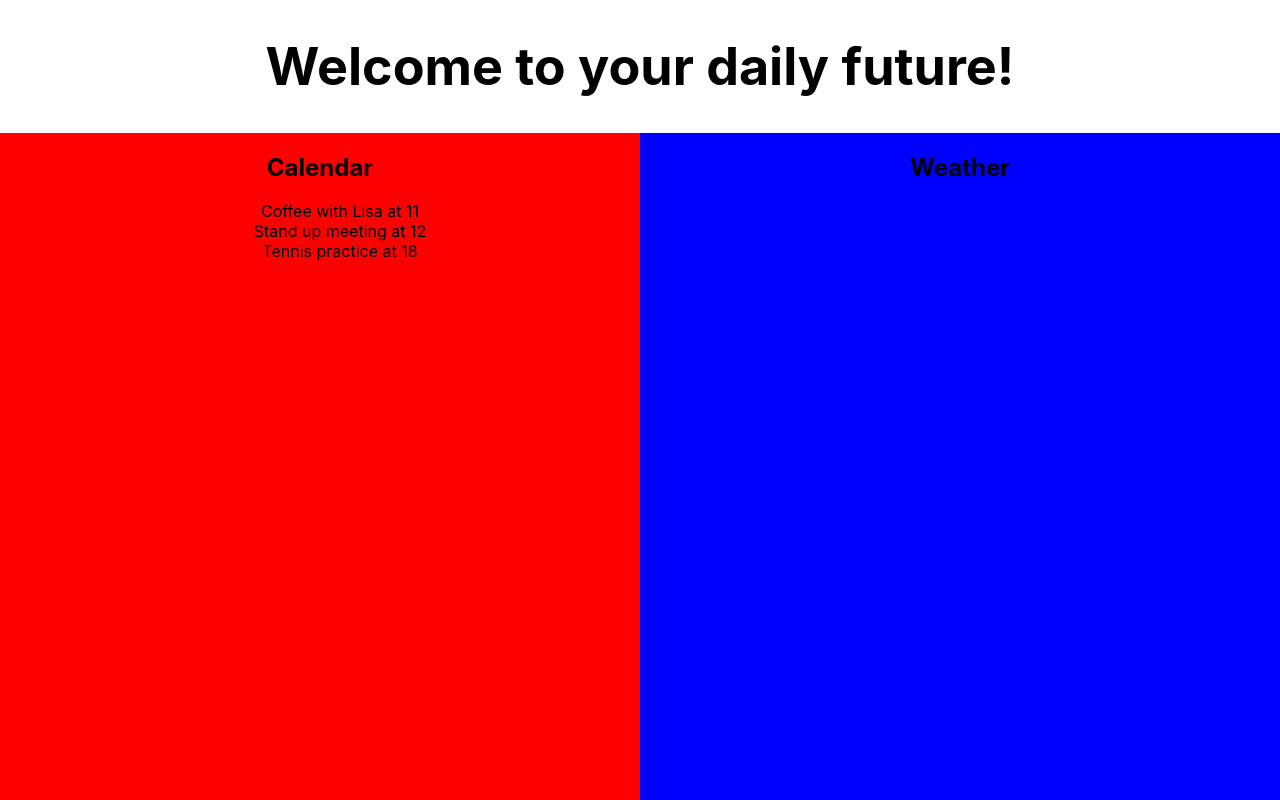
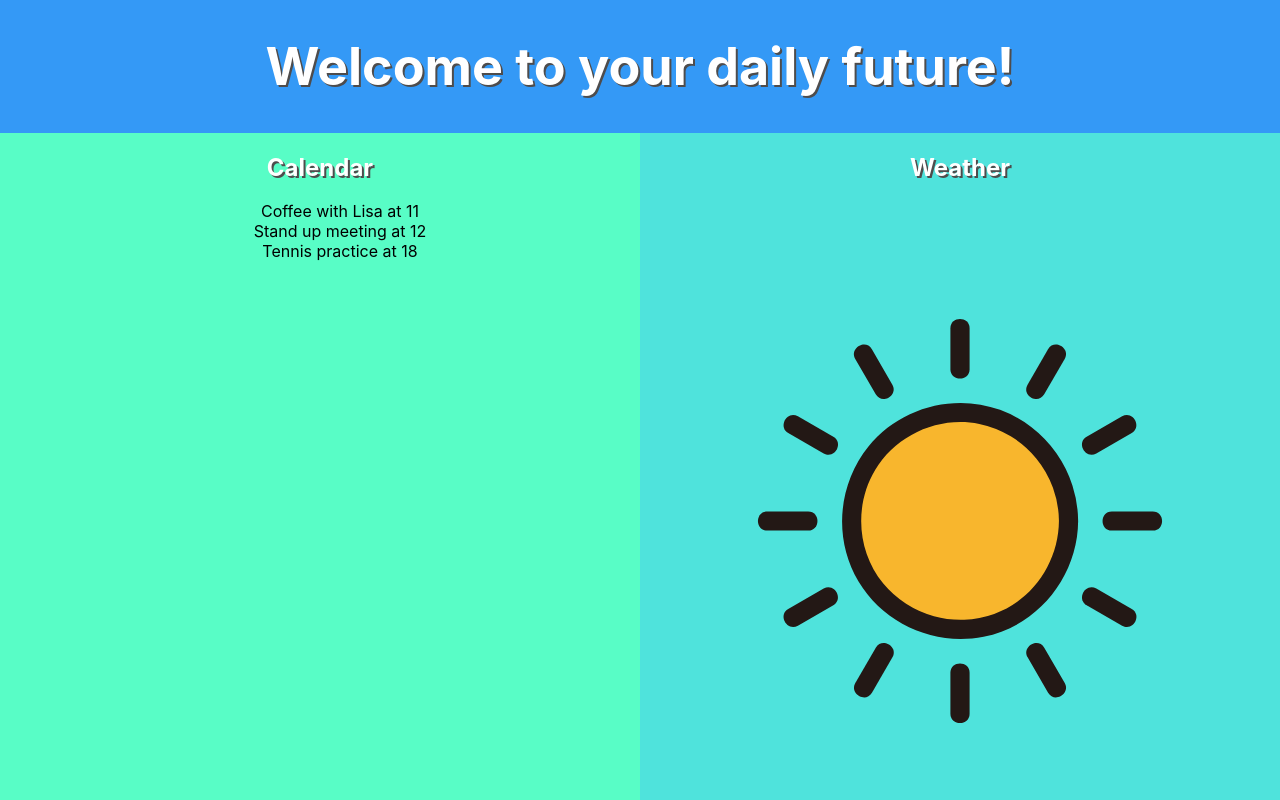
Before and after one commit to Murjana/YourDailyFuture, a React (Create React App) app: page / in a window 1280 px wide. Shown: the top 800 px of the page. Built offline with nearby package versions, Linux system fonts and the light colour scheme.

Commit message:
changed color pallete for the app and color of font with shadow

```diff
--- a/src/App.css
+++ b/src/App.css
@@ -4,11 +4,20 @@
 
 
 .App-header {
+  background-color: #3499F6;
   display: flex;
   flex-direction: column;
   align-items: center;
   justify-content: center;
   font-size: calc(10px + 2vmin);
+}
+
+.App-header h1,
+.calendar h2,
+.weather h2
+{
+  text-shadow: 2px 2px #4e4c4c;
+  color: white;
 }
 
 .App-body{
@@ -27,13 +36,13 @@
 }
 
 .calendar {
-   background-color: red;
+   background-color: #58FDC6;
    flex: 1;
    /* height: 100px; */
   }
 
   .weather {
-    background-color:  blue;
+    background-color:  #4FE3DC;
     flex: 1;
     /* height: 100px; */
   }
--- a/src/App.js
+++ b/src/App.js
@@ -1,4 +1,4 @@
-import logo from './logo.svg';
+import sun from './sun.svg';
 import './App.css';
 
 function App() {
@@ -19,6 +19,8 @@ function App() {
             </div>
             <div className='weather'>
             <h2> Weather</h2>
+            <img src ={sun}/>
+            <h3 className='temperature'> 23 degrees </h3>
             </div>
           </div>
         <p>
```
Also changed, not shown: src/sun.svg (added).
